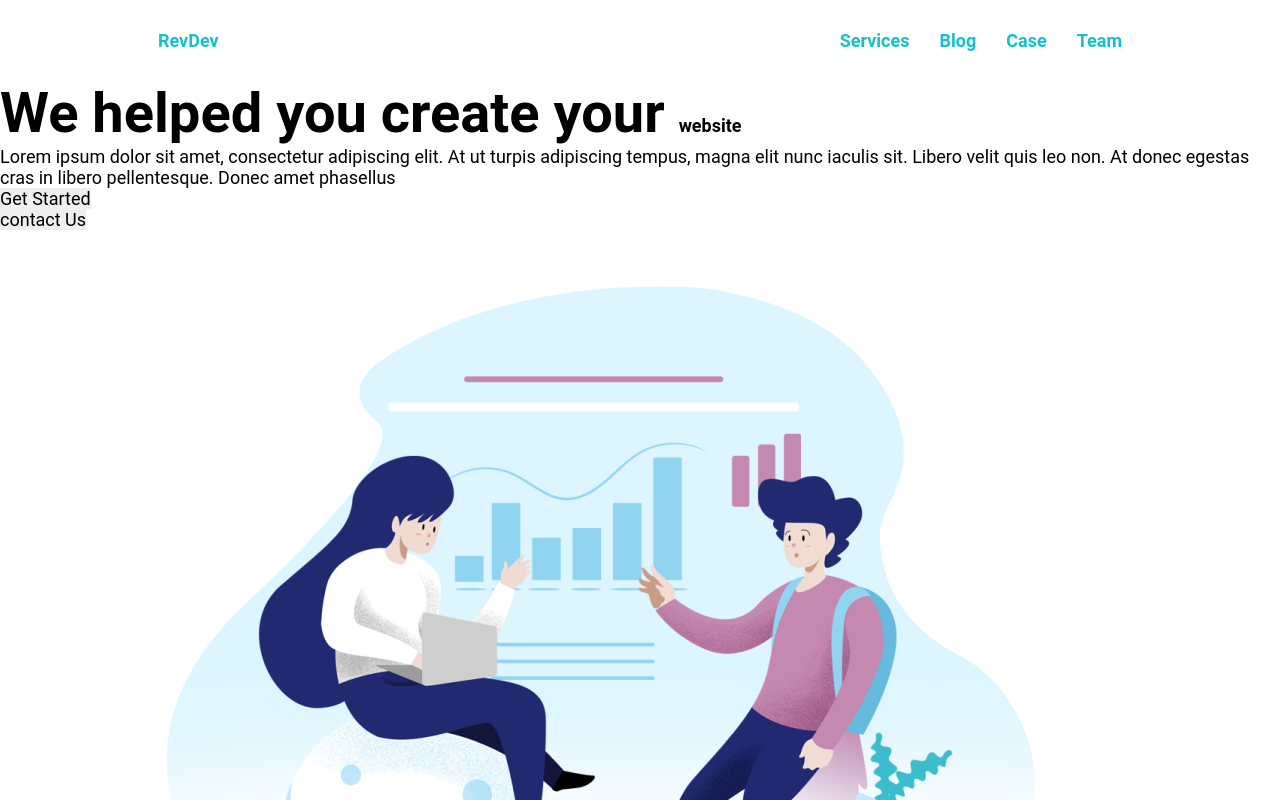
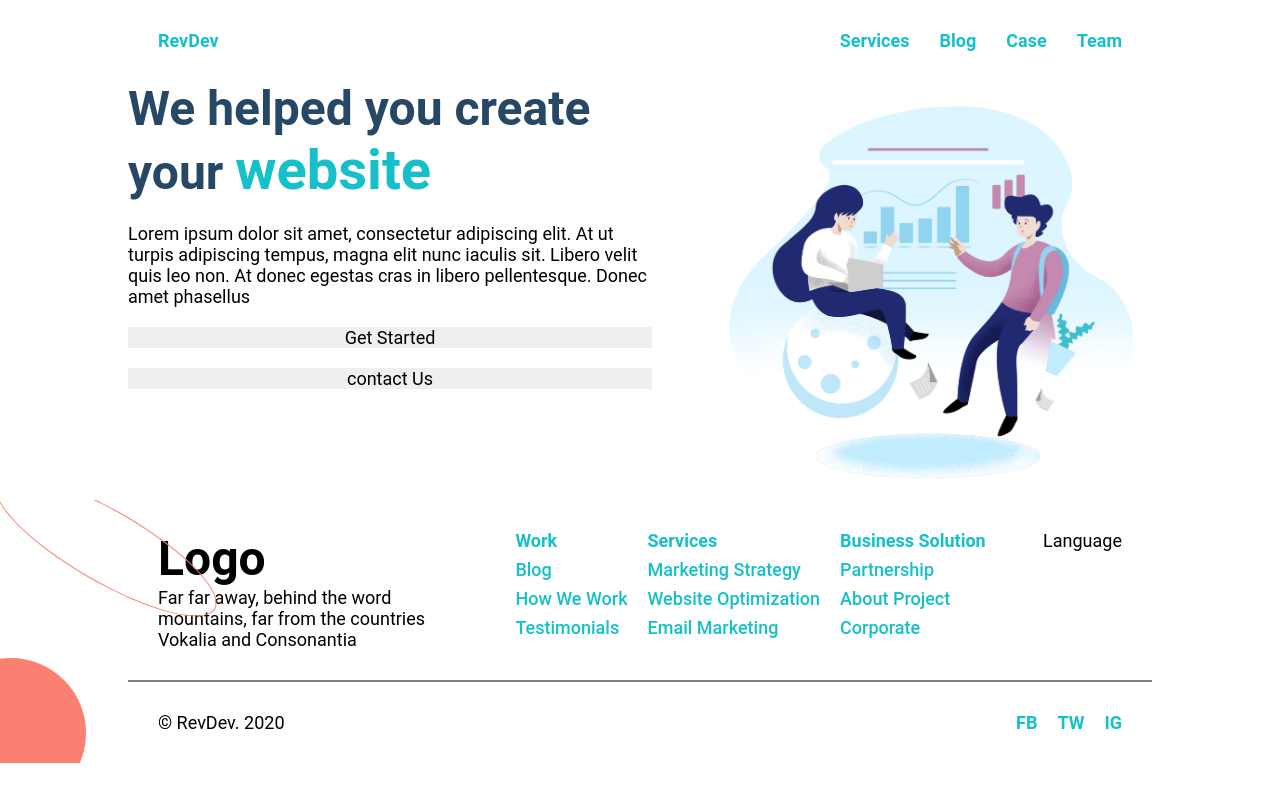
Before and after one commit to revdev-earth/RevDevPage, a React (Vite) app: page / in a window 1280 px wide. Shown: the top 800 px of the page. Built offline with nearby package versions, Linux system fonts and the light colour scheme.

Commit message:
Styles from fitstSection from home.

```diff
--- a/src/Pages/Home/index.tsx
+++ b/src/Pages/Home/index.tsx
@@ -1,13 +1,17 @@
+//* Import asetss
 import ImgHome1 from "../../assets/home/img-home-1.png"
+
+//*Import styles
+import { FirstSection } from "./styles"
 
 export default function Home() {
   return (
     <main>
-      <div>
+      <FirstSection>
         <div>
-          <h2>
+          <h3>
             We helped you create your <span>website</span>
-          </h2>
+          </h3>
           <p>
             Lorem ipsum dolor sit amet, consectetur adipiscing elit. At ut
             turpis adipiscing tempus, magna elit nunc iaculis sit. Libero velit
@@ -20,7 +24,7 @@ export default function Home() {
           </div>
         </div>
         <img src={ImgHome1} alt="" />
-      </div>
+      </FirstSection>
     </main>
   )
 }
--- /dev/null
+++ b/src/Pages/Home/styles.ts
@@ -0,0 +1,31 @@
+import styled, { ThemeConsumer } from "styled-components"
+
+export const FirstSection = styled.section`
+  margin: auto;
+  max-width: 1024px;
+  display: flex;
+
+  div {
+    display: flex;
+    flex-direction: column;
+    gap: 20px;
+
+    h3 {
+      color: ${({ theme }) => theme.colors.primary};
+
+      &:after {
+        width: 200px;
+        background-color: solid ${({ theme }) => theme.colors.secondary};
+      }
+
+      span {
+        color: ${({ theme }) => theme.colors.secondary};
+        font-size: ${({ theme }) => theme.fonts.h2};
+      }
+    }
+  }
+
+  img {
+    max-width: 500px;
+  }
+`
```
